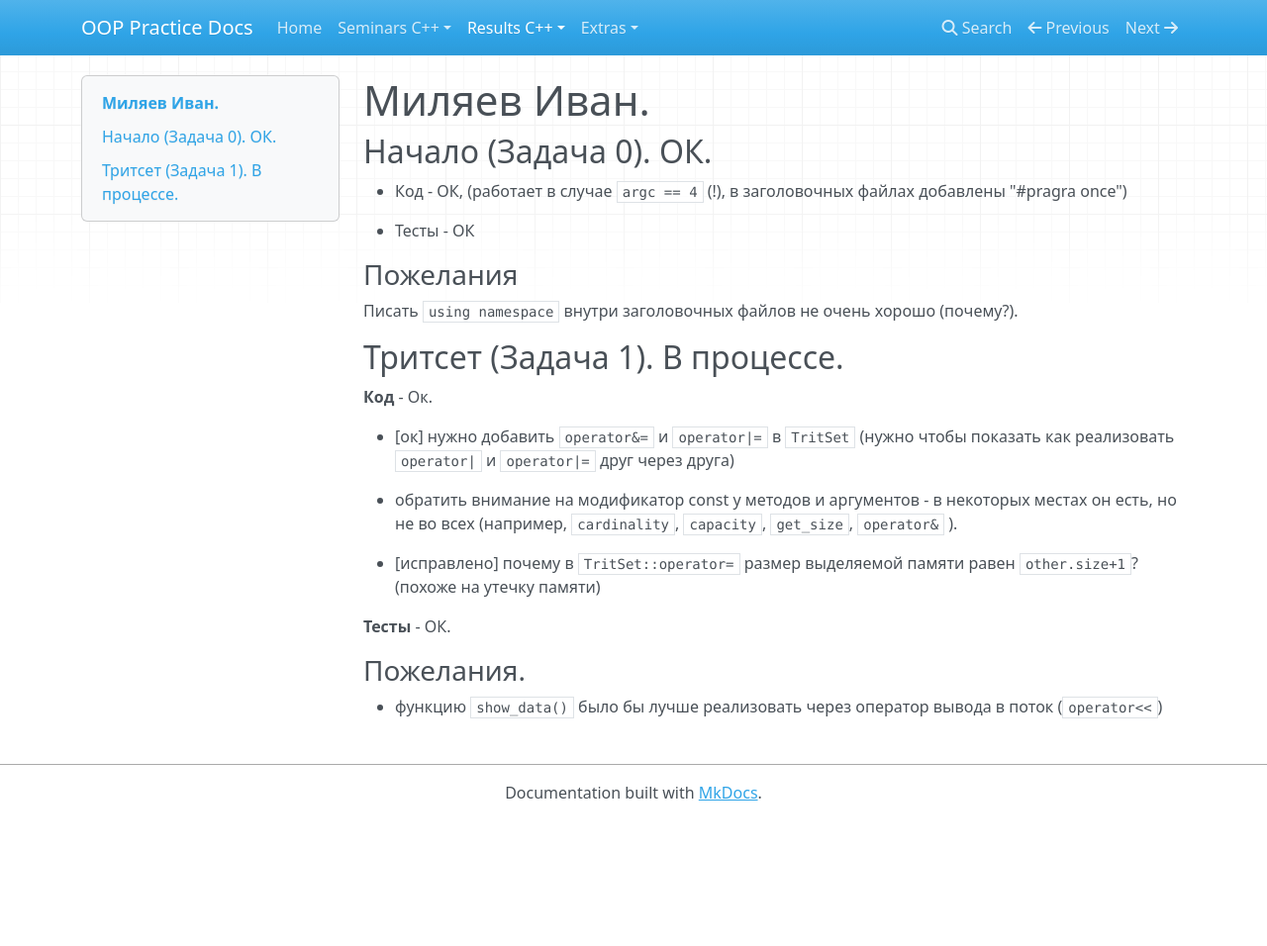
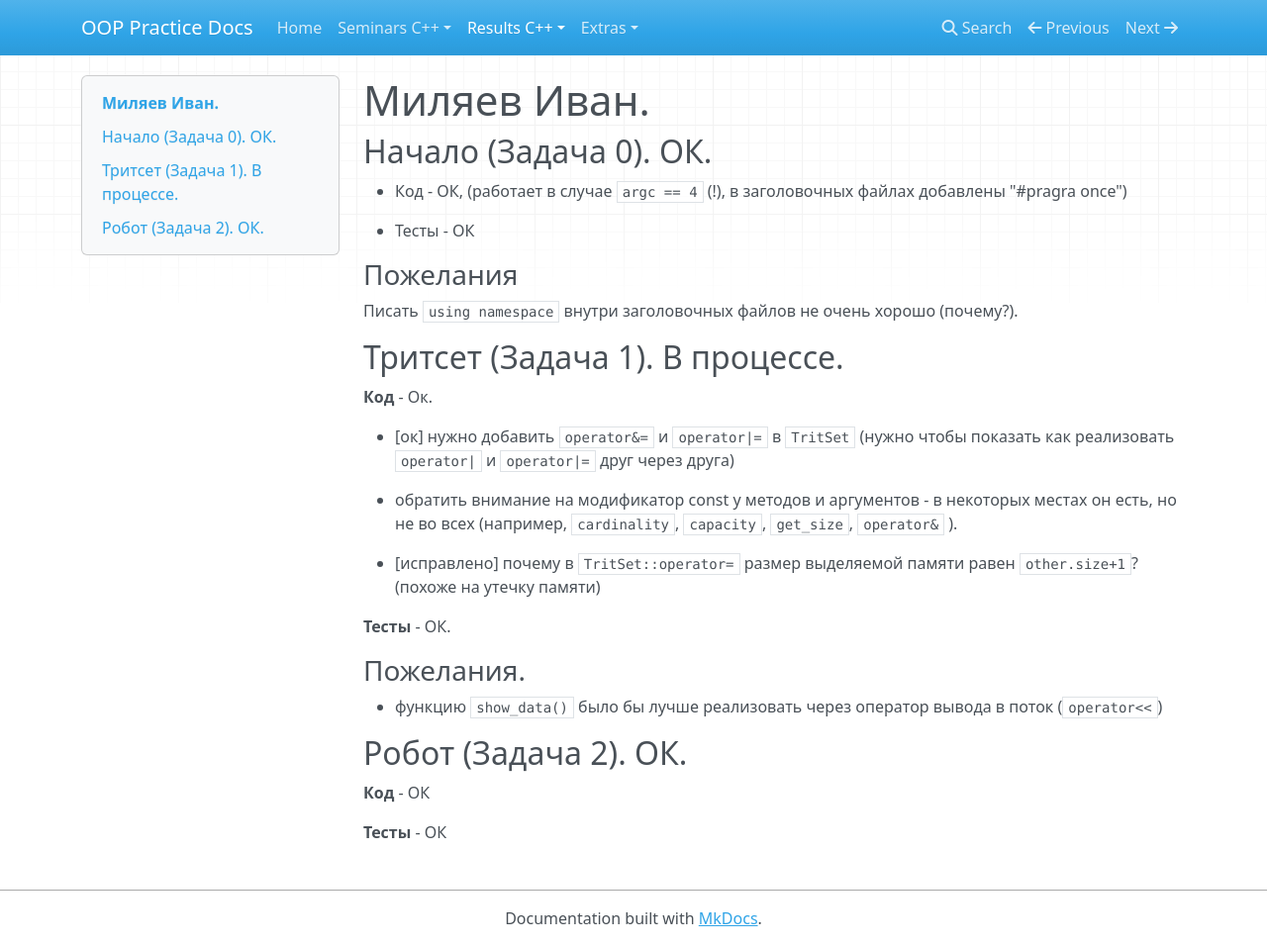
Before and after one commit to avoronkov/oop, an MkDocs documentation site: the page built from docs/2016.cpp/task0/milyaev.md, in a window 1280 px wide and 956 px high. Shown: the whole window at 99% size. Built offline with MkDocs 1.6.1, drawn with Linux system fonts in a browser that asks for light colours; nearby versions of some CDN libraries; old or Windows-style settings are respelled for this version of MkDocs.

Commit message:
update milyaev results

```diff
--- a/docs/2016.cpp/task0/milyaev.md
+++ b/docs/2016.cpp/task0/milyaev.md
@@ -25,3 +25,9 @@
 ### Пожелания.
 
 - функцию `show_data()` было бы лучше реализовать через оператор вывода в поток (`operator<<`)
+
+## Робот (Задача 2). ОК.
+
+**Код** - ОК
+
+**Тесты** - ОК
```
Also changed, not shown: docs/2016.cpp/results.md (+1 -1 lines).
